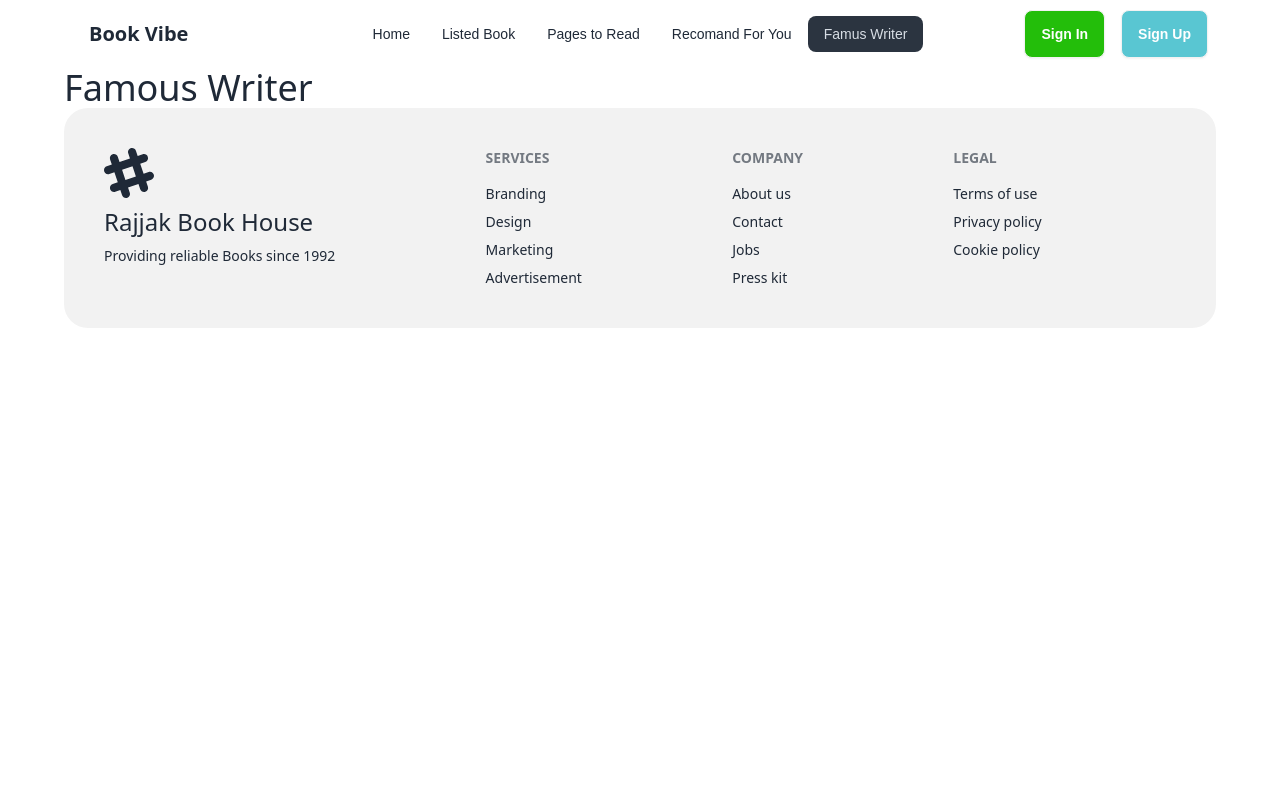
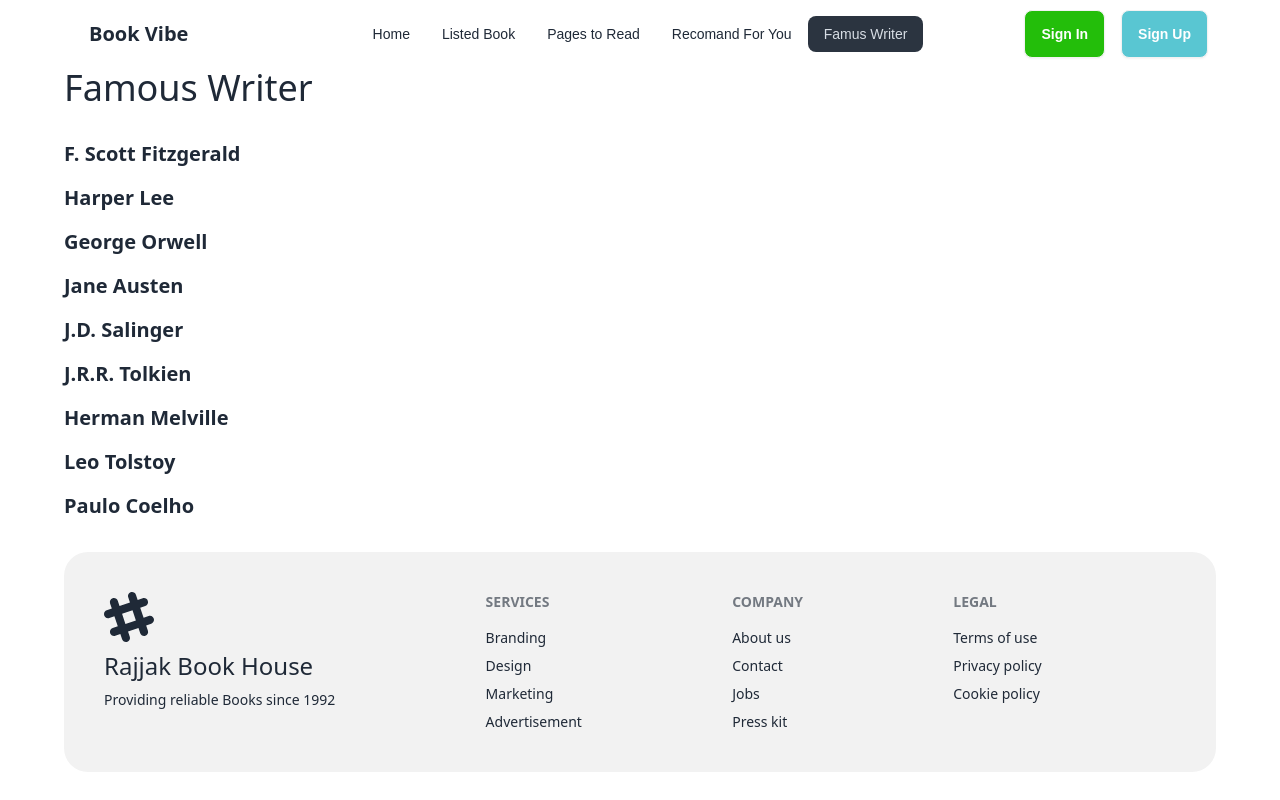
Before and after one commit to Razzak118348/Book-Revie, a React (Vite) app: page /famusWriter in a window 1280 px wide. Built offline with nearby package versions, Linux system fonts and the light colour scheme.

Commit message:
famous writer

```diff
--- a/src/Components/FamousWriter/FamousWriter.jsx
+++ b/src/Components/FamousWriter/FamousWriter.jsx
@@ -1,8 +1,24 @@
 
 const FamousWriter = () => {
+    const writers=[
+        "F. Scott Fitzgerald",
+        "Harper Lee",
+        "George Orwell",
+        "Jane Austen",
+        "J.D. Salinger",
+        "J.R.R. Tolkien",
+        "Herman Melville",
+        "Leo Tolstoy",
+        "Paulo Coelho"
+    ]
     return (
         <div>
             <h2 className="text-4xl">Famous Writer</h2>
+            <ul className="text-xl font-bold mt-8 mb-8">
+            {
+                writers.map((writer,idx)=><li className="my-4 " key={idx}>{writer}</li>)
+            }
+            </ul>
         </div>
     );
 };
```
